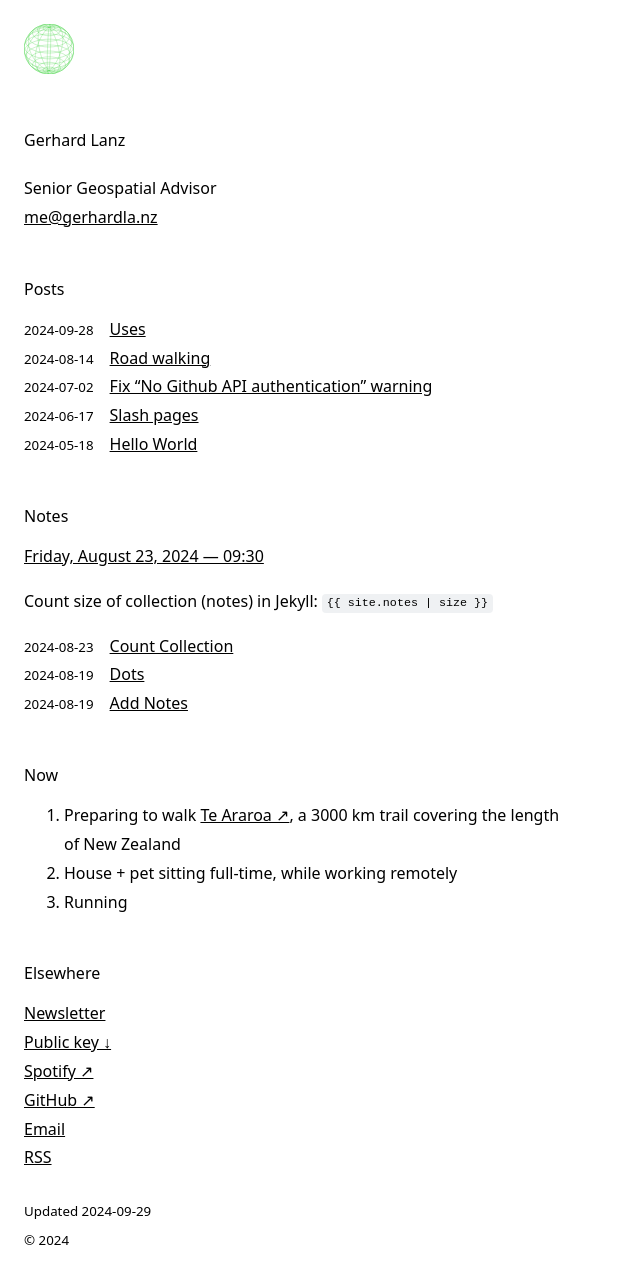
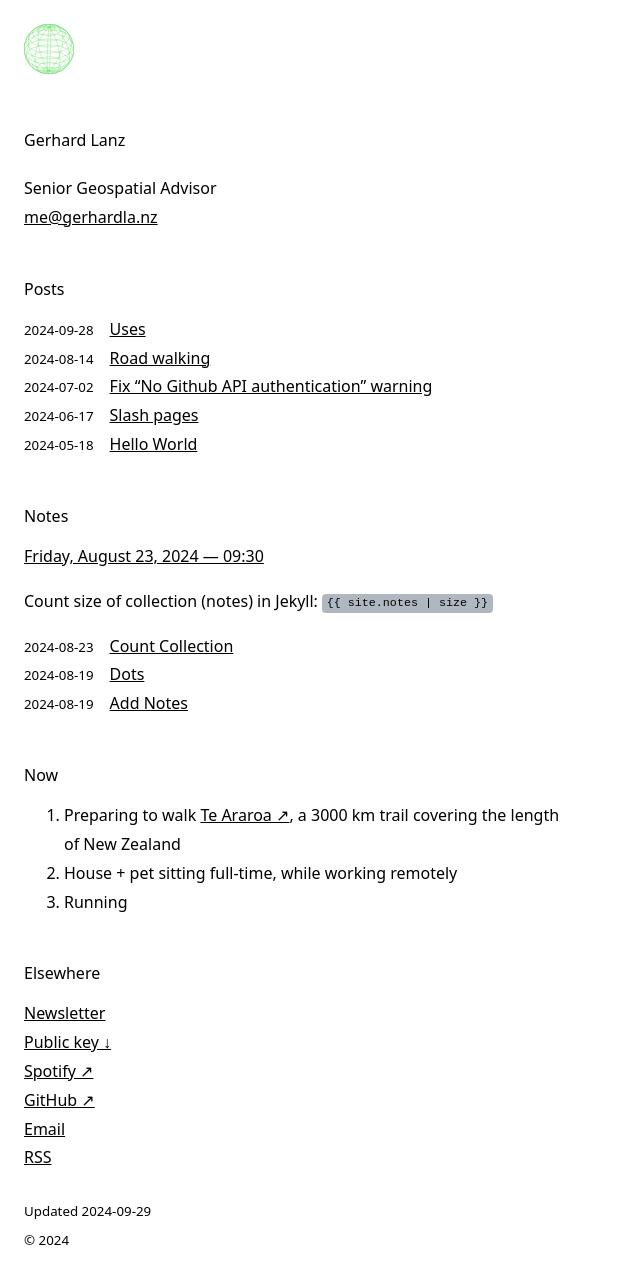
Before and after one commit to gerhardlanz/gerhardla.nz, a Jekyll site: the page built from index.html, in a window 1280 px wide. Shown: the whole page, without its empty margins (0-640 px from the left). Built offline with Jekyll 4.4.1, drawn with Linux system fonts in a browser that asks for light colours; Markdown is read by kramdown in place of the engine named in the settings.

Commit message:
refactor: update code block background colors in default.html layout

```diff
--- a/_layouts/default.html
+++ b/_layouts/default.html
@@ -35,7 +35,7 @@
         }
 
         code {
-            background-color: light-dark(#AFB8C133, #6E768166);
+            background-color: light-dark(#AFB8C1, #6E7681);
             border-radius: 4px;
             font-size: 0.9em;
             padding: 0.2em 0.4em
```
